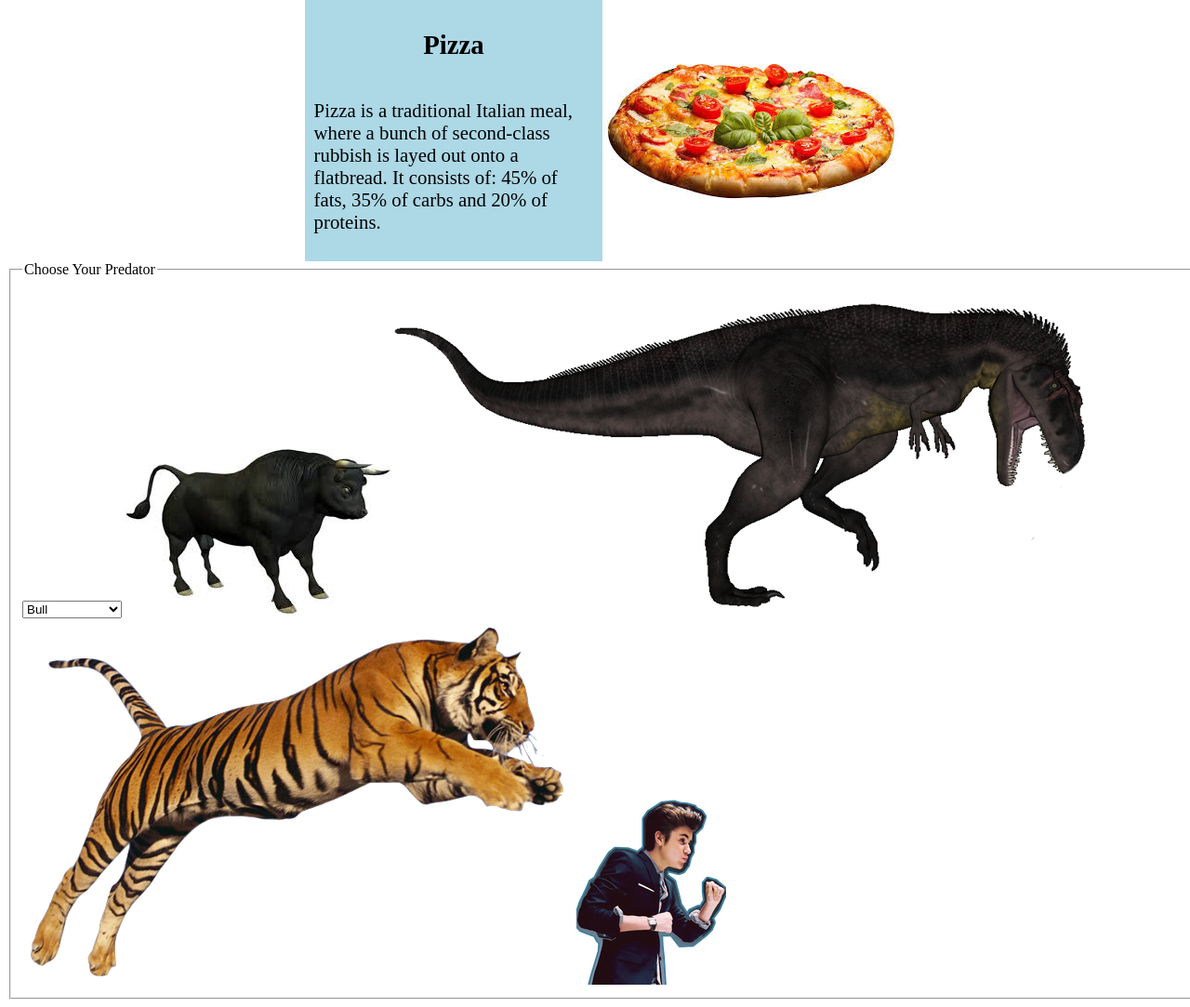
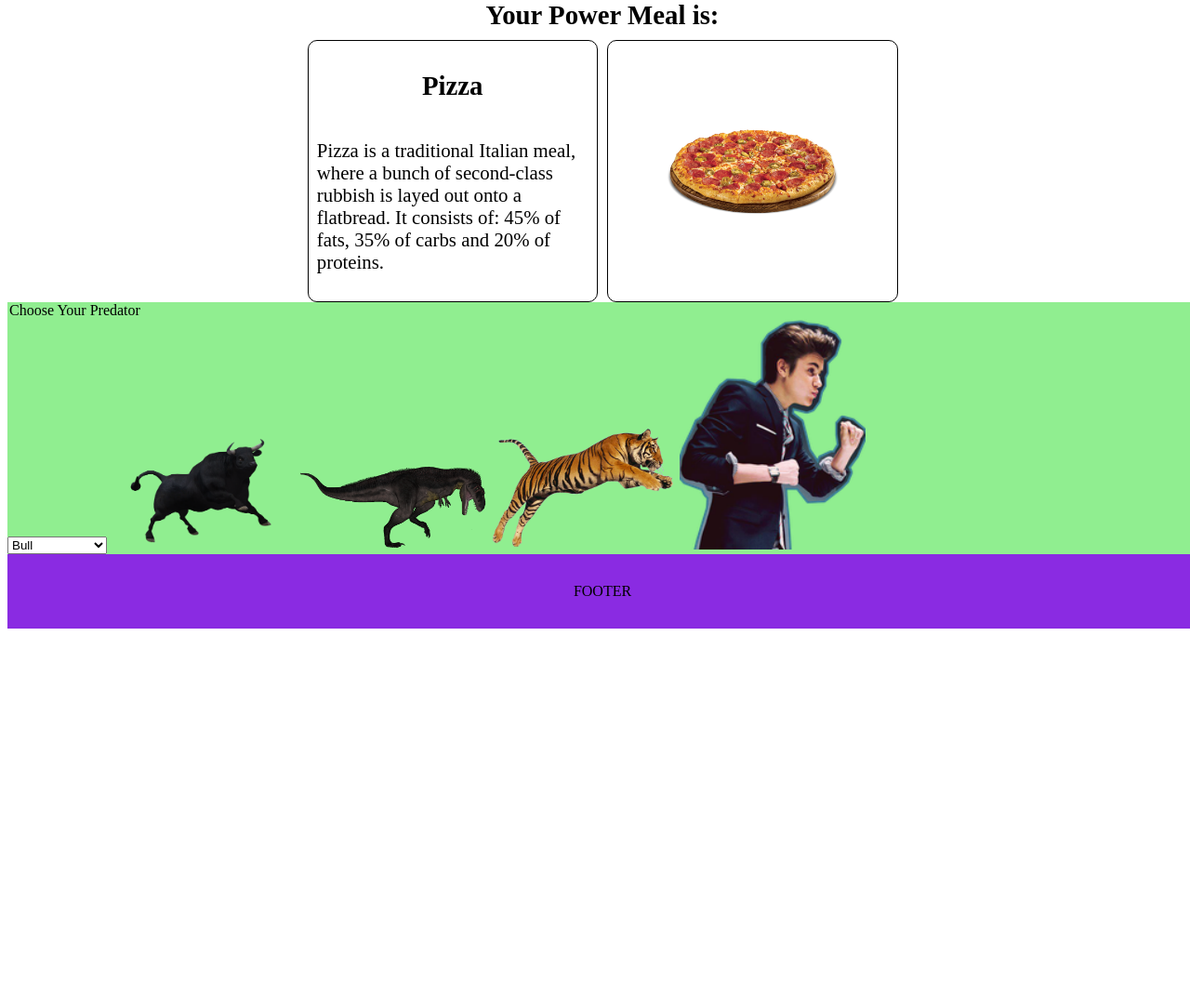
Before and after one commit to FarOut1310/Macaronithon, a PHP site: page /screen_2.php in a window 1280 px wide. Shown: the part 128-1211 px from the top of the page at 93% size. After the commit the page ends 804 px from the top, so only its background shows below. Run offline with PHP 8.4, Linux system fonts and the light colour scheme; some libraries are stand-ins or nearby versions.

Commit message:
Improved images
Made all the images to png width: 200 px.

```diff
--- a/JS/style.js
+++ /dev/null
@@ -1 +0,0 @@
-'use strict';
--- a/css/style.css
+++ b/css/style.css
@@ -29,7 +29,7 @@
   width: 100vw;
 }
 
-/* --------------------------------------*/
+/* ----------------- Search Field Grid ---------------------*/
 .mainArea1--searchField {
   display: grid;
   grid-template-columns: auto auto auto;
@@ -52,7 +52,7 @@ height: 30vh;
 grid-column-start: 3;
 height: 30vh;
 }
-/* ---------------------------------------*/
+/* ------------------ Background Grid ---------------------*/
 .mainArea1--background {
   display: grid;
   width: 100vw;
@@ -100,15 +100,44 @@ background-size: 20px 20px;
         			MAIN: SCREEN_2
 .................................................*/
 .mainArea2 {
-  width: 100vw; }
+  width: 100vw;
+   }
+
+/* ------------------ Pizza Grid ---------------------*/
 
 .mainArea2--pizza {
   display: grid;
-  grid-template: 'main main main main';
-  grid-template-columns: 2fr 2fr 2fr 2fr; }
+  grid-template-areas:
+  'topbar topbar topbar topbar'
+  'sidebarleft article aside sidebarright';
+  grid-template-columns: 2fr 2fr 2fr 2fr;
+  grid-gap: 10px;
+   }
 
+    .pizza--topbar {
+      grid-area: topbar;
+    }
+            .pizza--topbar-heading {
+              display: flex;
+              justify-content: center;
+              align-items: center;
+              font-size: 1.8em;
+              margin: 0;
+              padding: 0;
+            }
+
+    .pizza--sidebarleft {
+      grid-area: sidebarleft;
+    }
     .pizza--article {
-  background: lightblue; }
+      grid-area: article;
+      background: white;
+      border-radius: 10px;
+      border: 1px solid black;
+       }
+            .pizza--article:hover {
+              background: lightgrey;
+               }
 
             .pizza--article-heading {
               display: flex;
@@ -122,10 +151,28 @@ background-size: 20px 20px;
               padding: 3%; }
 
     .pizza--aside {
+      grid-area: aside;
       display: flex;
       justify-content: center;
       align-items: center;
-  background: white; }
+      border-radius: 10px;
+      border: 1px solid black;
+      background: white;
+    }
+            .pizza--aside:hover {
+              background: lightgrey;
+            }
+            .pizza--aside-img {
+              width: 70%;
+            }
+    .pizza--sidebarright {
+      grid-area: sidebarright;
+    }
+/* ------------------ Predators Grid ---------------------*/
+
+.mainArea2--predators {
+  background: lightgreen;
+}
 
 /* ...............................................
               FOOTER
--- a/includes/footer.php
+++ b/includes/footer.php
@@ -1,7 +1,4 @@
 <footer class="footer">FOOTER</footer>
-<script src="JS/style.js" type="text/javascript"></script>
-<script src="js/awesomplete.min.js"></script>
-
 
 </body>
 
--- a/screen_2.php
+++ b/screen_2.php
@@ -4,7 +4,13 @@
 <main class="mainArea2">
 
 	<section class="mainArea2--pizza">
-		<div class="empty--div1"></div>
+
+		<article class="pizza--topbar">
+			<h1 class="pizza--topbar-heading">Your Power Meal is:</h1>
+		</article>
+
+		<article class="pizza--sidebarleft"></article>
+
 		<article class="pizza--article">
 			<h1 class="pizza--article-heading">Pizza</h1>
 			<p class="pizza--article-paragraph">Pizza is a traditional Italian meal, where a bunch of second-class rubbish is layed out onto a flatbread. It consists of: 45% of fats, 35% of carbs and 20% of proteins.</p>
@@ -12,16 +18,18 @@
 
 
 		<aside class="pizza--aside">
-			<img class="pizza--aside-img" src="img/pizza.jpg" alt="Pizza">
+			<img class="pizza--aside-img" src="img/pizza.png" alt="Pizza">
 		</aside>
-				<div class="empty--div2"></div>
+
+		<article class="pizza--sidebarright"></article>
+
 	</section>
 
 
 
-	<section class="predators">
-		<article class="">
-			<fieldset>
+	<section class="mainArea2--predators">
+
+
 				<legend>Choose Your Predator</legend>
 
 				<select name="predator" id="selectPredator">
@@ -30,26 +38,25 @@
 				<option name="tiger" value="tiger"><span>Tiger</span></option>
 				<option name="justinBieber" value="justinBieber"><span>Justin Bieber</span>></option>
 				</select>
-<img src="img/bull.jpg" align="">
+<img src="img/bull.png" align="">
 <img src="img/tyrannotitan.png" align="">
 <img src="tiger.png" align="">
 <img src="justin_bieber.png" align="">
-			</fieldset>
-		</article>
+
+
 	</section>
 
 
 
 
 </main>
-</body>
 <script src="JS/style.js" type="text/javascript"></script>
 <script
   src="http://code.jquery.com/jquery-2.2.4.js"
   integrity="sha256-iT6Q9iMJYuQiMWNd9lDyBUStIq/8PuOW33aOqmvFpqI="
-  crossorigin="anonymous"></script>
+  crossorigin="anonymous">
+</script>
 
   <script src="https://cdn.jsdelivr.net/npm/vue@2.5.13/dist/vue.js"></script>
 
-
-</html>
+<?php include 'includes/footer.php'; ?>
```
Also changed, not shown: index.php (+8 -3 lines), img/bull.jpg (deleted), img/bull.png (added), img/humanrun.png, img/justin_bieber.png, img/pizza.jpg (deleted), img/pizza.png (added), img/tiger.png, img/tyrannotitan.png. Lines whose indentation alone changed are shown as unchanged.
